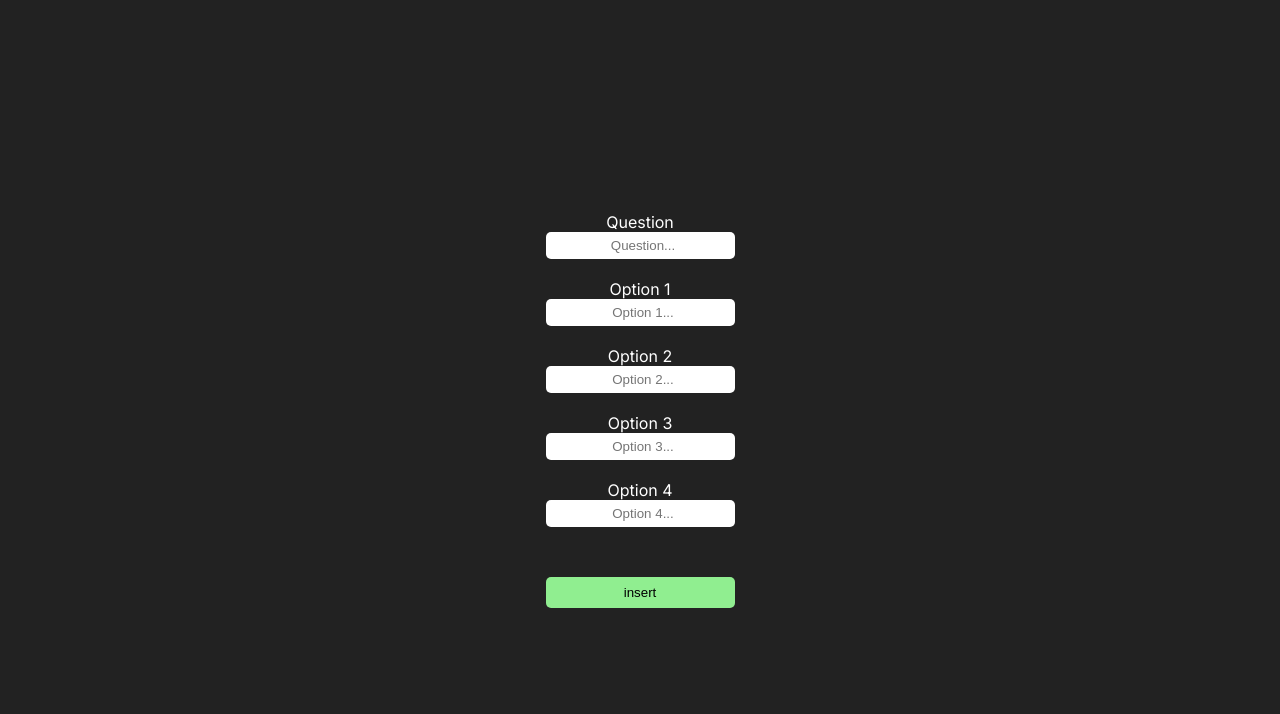
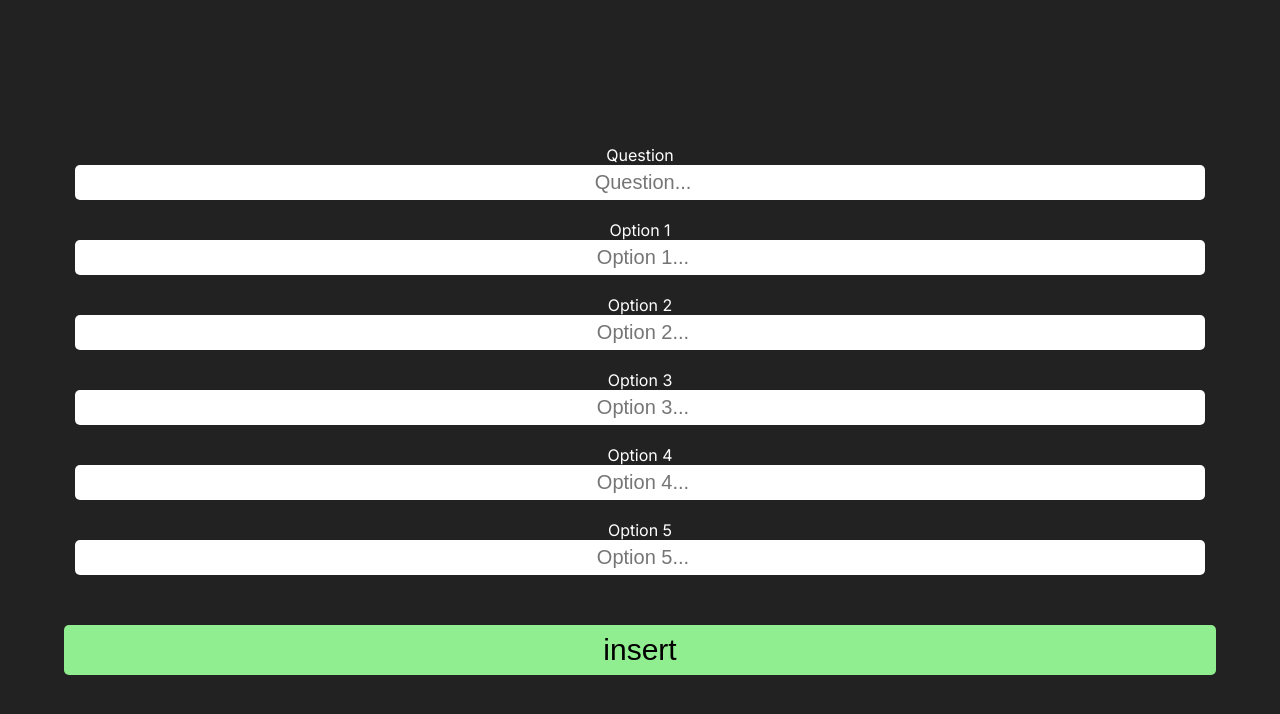
Before and after one commit to LucaPalminteri/do-I-know-u, a Next.js app: page /insert in a window 1280 px wide. Shown: the top 714 px of the page. Built offline with nearby package versions, Linux system fonts and the light colour scheme; no server answers.

Commit message:
feat: finish insert to supabase, update UI

```diff
--- a/app/insert/page.tsx
+++ b/app/insert/page.tsx
@@ -1,35 +1,51 @@
 'use client'
 
 import React, { useEffect, useState } from 'react'
+import supabase from '@/utils/supabase'
+import { iQuestion } from '@/types/games'
 
 
 function Insert() {
 
-    const [question, setQuestion] = useState('')
-    const [option_1, setOption_1] = useState('')
-    const [option_2, setOption_2] = useState('')
-    const [option_3, setOption_3] = useState('')
-    const [option_4, setOption_4] = useState('')
+    const [question, setQuestion] = useState<iQuestion>({
+        question: '',
+        option_1: '',
+        option_2: '',
+        option_3: '',
+        option_4: '',
+        option_5: '',
+    })
 
+    const handleChangeQuestion = (e: React.ChangeEvent<HTMLInputElement>) => setQuestion(prev => ({...prev,question: e.target.value}));
 
-    const handleChangeQuestion = (e: React.ChangeEvent<HTMLInputElement>) => {
-        setQuestion(e.target.value);
-    };
+    const handleChangeOption_1 = (e: React.ChangeEvent<HTMLInputElement>) => setQuestion(prev => ({...prev,option_1: e.target.value}));
 
-    const handleChangeOption_1 = (e: React.ChangeEvent<HTMLInputElement>) => {
-        setOption_1(e.target.value);
-    };
+    const handleChangeOption_2 = (e: React.ChangeEvent<HTMLInputElement>) => setQuestion(prev => ({...prev,option_2: e.target.value}));
 
-    const handleChangeOption_2 = (e: React.ChangeEvent<HTMLInputElement>) => {
-        setOption_2(e.target.value);
-    };
+    const handleChangeOption_3 = (e: React.ChangeEvent<HTMLInputElement>) => setQuestion(prev => ({...prev,option_3: e.target.value}));
 
-    const handleChangeOption_3 = (e: React.ChangeEvent<HTMLInputElement>) => {
-        setOption_3(e.target.value);
-    };
+    const handleChangeOption_4 = (e: React.ChangeEvent<HTMLInputElement>) => setQuestion(prev => ({...prev,option_4: e.target.value}));
 
-    const handleChangeOption_4 = (e: React.ChangeEvent<HTMLInputElement>) => {
-        setOption_4(e.target.value);
+    const handleChangeOption_5 = (e: React.ChangeEvent<HTMLInputElement>) => setQuestion(prev => ({...prev,option_5: e.target.value}));
+
+    const insertData = async (e:React.MouseEvent<HTMLButtonElement, MouseEvent>) => {
+        e.preventDefault()
+        console.log(question);
+        try {
+            const {data, error} = await supabase.from('questions').insert(question)
+            if (error) return;
+            setQuestion({
+                question: '',
+                option_1: '',
+                option_2: '',
+                option_3: '',
+                option_4: '',
+                option_5: '',
+            })
+        } catch (error) {
+            alert(error)
+        }
+
     };
 
   return (
@@ -39,38 +55,45 @@ function Insert() {
             <input
                 type="text"
                 placeholder='Question...'
-                value={question}
+                value={question.question}
                 onChange={handleChangeQuestion}
             />
             <label>Option 1</label>
             <input
                 type="text"
                 placeholder='Option 1...'
-                value={question}
+                value={question.option_1}
                 onChange={handleChangeOption_1}
             />
             <label>Option 2</label>
             <input
                 type="text"
                 placeholder='Option 2...'
-                value={question}
+                value={question.option_2}
                 onChange={handleChangeOption_2}
             />
             <label>Option 3</label>
             <input
                 type="text"
                 placeholder='Option 3...'
-                value={question}
+                value={question.option_3}
                 onChange={handleChangeOption_3}
             />
             <label>Option 4</label>
             <input
                 type="text"
                 placeholder='Option 4...'
-                value={question}
+                value={question.option_4}
                 onChange={handleChangeOption_4}
             />
-            <button>insert</button>
+            <label>Option 5</label>
+            <input
+                type="text"
+                placeholder='Option 5...'
+                value={question.option_5}
+                onChange={handleChangeOption_5}
+            />
+            <button onClick={insertData}>insert</button>
         </form>
     </div>
   )
--- a/styles/index.css
+++ b/styles/index.css
@@ -73,13 +73,22 @@ a:hover {
   flex-direction: column;
   justify-content: center;
   align-items: center;
+  width: 90vw;
 }
 .insert .form-insert label {
   margin-top: 20px;
 }
+.insert .form-insert input {
+  width: 97%;
+  font-size: 20px;
+}
 .insert .form-insert button {
   margin-top: 50px;
   width: 100%;
+  font-size: 30px;
+}
+.insert .form-insert button:active {
+  transform: scale(0.9);
 }
 
 .popup-container {
--- a/styles/scss/_global.scss
+++ b/styles/scss/_global.scss
@@ -88,14 +88,25 @@ a {
         flex-direction: column;
         justify-content: center;
         align-items: center;
+        width: 90vw;
 
         label {
             margin-top: 20px;
         }
 
+        input {
+            width: 97%;
+            font-size: 20px;
+        }
+
         button {
             margin-top: 50px;
             width: 100%;
+            font-size: 30px;
+
+            &:active {
+                transform: scale(.9);
+            }
         }
     }
 }
```
Also changed, not shown: types/games.ts (+9 -0 lines), 1 other file (tests, documents, lock files or other folders).
